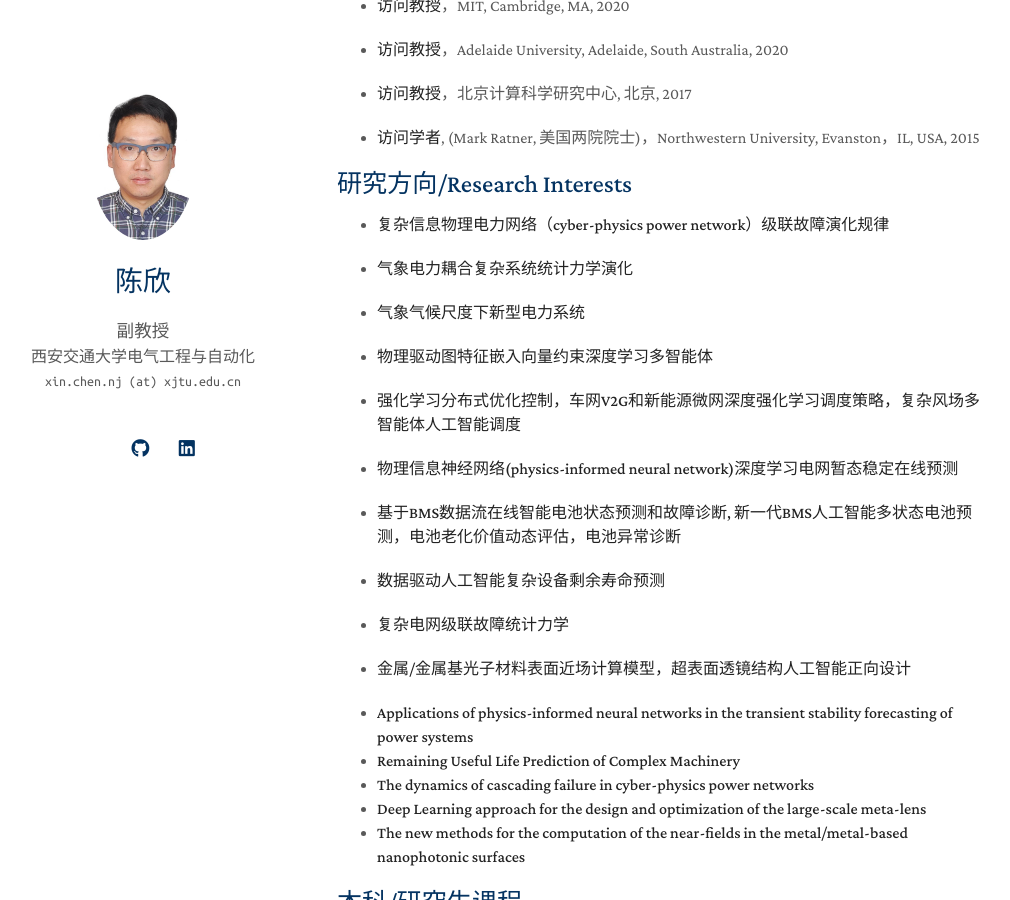
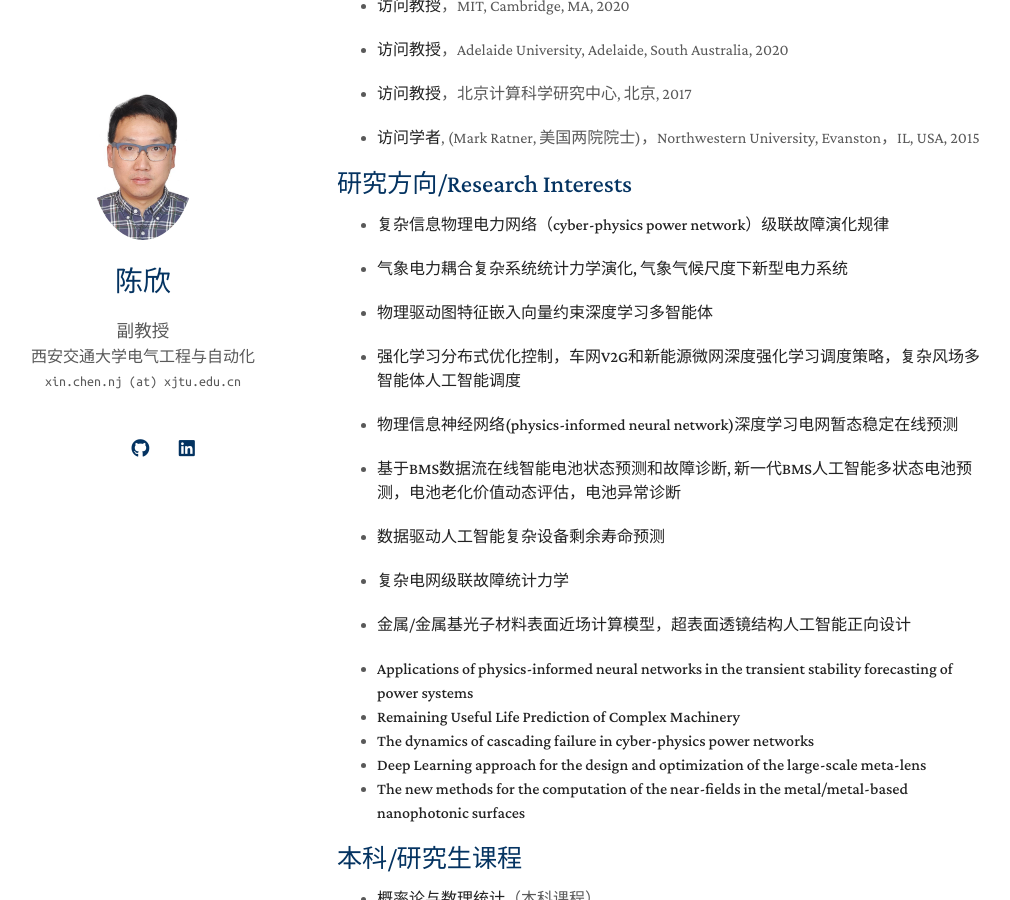
Before and after one commit to IntelligentEnergy/IntelligentEnergy.github.io, a Jekyll site: the page built from index.md, in a window 1280 px wide and 900 px high, scrolled down 512 px. Shown: the whole window, without its empty margins (133-1143 px from the left). Built offline with Jekyll 4.4.1, drawn with Linux system fonts in a browser that asks for light colours; nearby versions of some CDN libraries; a style sheet for code colours, icons or effects is not loaded; our own code applies the rules of GitHub Pages for plain Markdown files.

```diff
--- a/index.md
+++ b/index.md
@@ -36,9 +36,7 @@ layout: homepage
 
 - **复杂信息物理电力网络（cyber-physics power network）级联故障演化规律**
 
-- **气象电力耦合复杂系统统计力学演化**
-
-- **气象气候尺度下新型电力系统**
+- **气象电力耦合复杂系统统计力学演化, 气象气候尺度下新型电力系统**
 
 - **物理驱动图特征嵌入向量约束深度学习多智能体**
 
```
